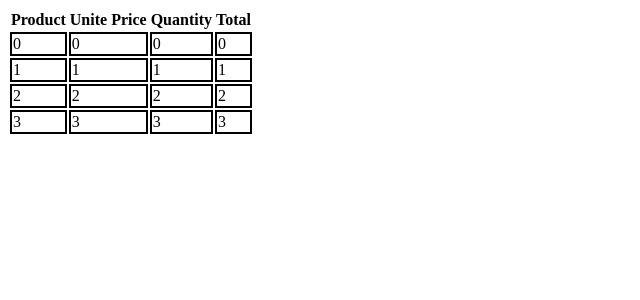
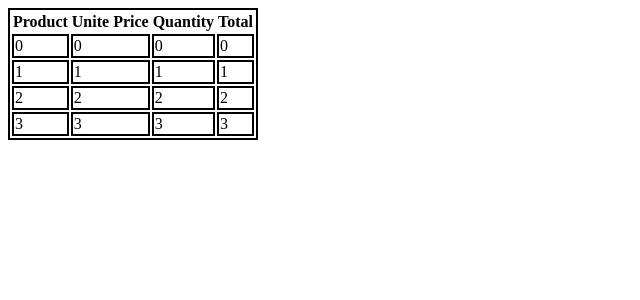
Before and after one commit to rudyjcruz831/CST336_sp19, a PHP site: page /Lab/LabMarch25/index.php in a window 1280 px wide. Shown: the top 300 px of the page, without its empty margins (0-640 px from the left). Run offline with PHP 8.4, Linux system fonts and the light colour scheme.

Commit message:
local computer

```diff
--- a/Lab/LabMarch25/style.css
+++ b/Lab/LabMarch25/style.css
@@ -1,8 +1,4 @@
-<<<<<<< HEAD
-table tr{
-	border: 2px solid black;
-}
-=======
+
 table
 {
     border: 2px black solid;
@@ -11,4 +7,3 @@ td
 {
     border: 2px black solid;
 }
->>>>>>> 2fcb15cc0ea7c94f190e3683447951e370ea48d8
```
